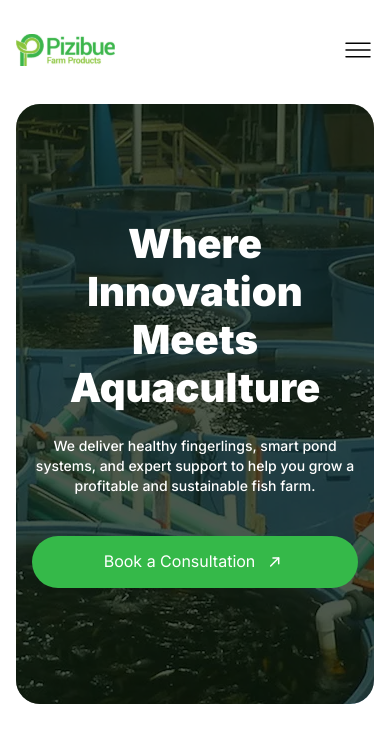
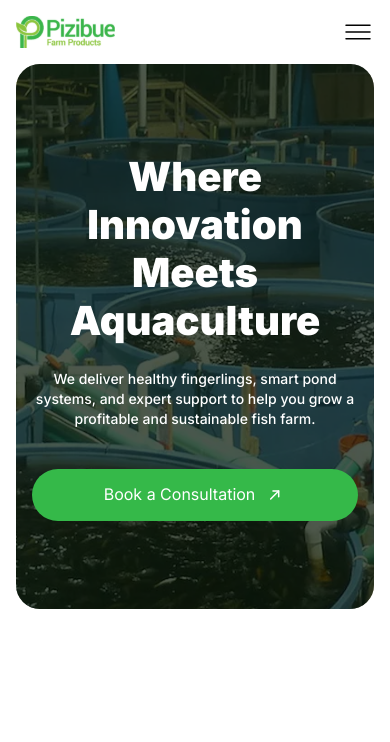
Before and after one commit to ParryOgbemudia/pizibue, a React (Vite) app: page / in a window 390 px wide. Shown: the top 742 px of the page. Built offline with nearby package versions, Linux system fonts and the light colour scheme.

Commit message:
more on responsiveness

```diff
--- a/src/components/layout/Navbar.tsx
+++ b/src/components/layout/Navbar.tsx
@@ -5,7 +5,7 @@ import menu from "@/assets/icons/menu.svg";
 export default function Navbar() {
   return (
     <header className="fixed top-0 z-50 w-full bg-white">
-      <nav className="mx-auto flex h-[100px] items-center justify-between max-sm:px-4 sm:px-10 md:px-14 lg:px-20">
+      <nav className="mx-auto flex h-[100px] items-center justify-between max-md:h-auto max-md:px-4 max-md:py-4 sm:px-10 md:px-14 lg:px-20">
         <img
           src={logo}
           alt="PiziBue Logo"
--- a/src/components/sections/Hero.tsx
+++ b/src/components/sections/Hero.tsx
@@ -2,10 +2,10 @@ import Button from "../ui/Button";
 
 export default function Hero() {
   return (
-    <main className="pt-[80px]">
+    <main className="max-md:pt-[64px] md:pt-[80px]">
       {/* ✅ Hero section */}
-      <section className="mx-auto pt-6 max-sm:px-4 sm:px-10 md:px-16 lg:px-20">
-        <div className="relative mx-auto h-[600px] w-full overflow-hidden rounded-[24px] bg-[url(/img/hero2.webp)] bg-cover bg-center">
+      <section className="mx-auto pt-6 max-md:h-[545px] max-md:pt-0 max-sm:px-4 sm:px-10 md:px-16 lg:px-20">
+        <div className="relative mx-auto w-full overflow-hidden rounded-[24px] bg-[url(/img/hero2.webp)] bg-cover bg-center max-md:h-full max-md:px-4 max-md:py-8 md:h-[600px]">
           {/* Overlay */}
           <div className="absolute inset-0 z-10 bg-[#021002b2]"></div>
 
```
